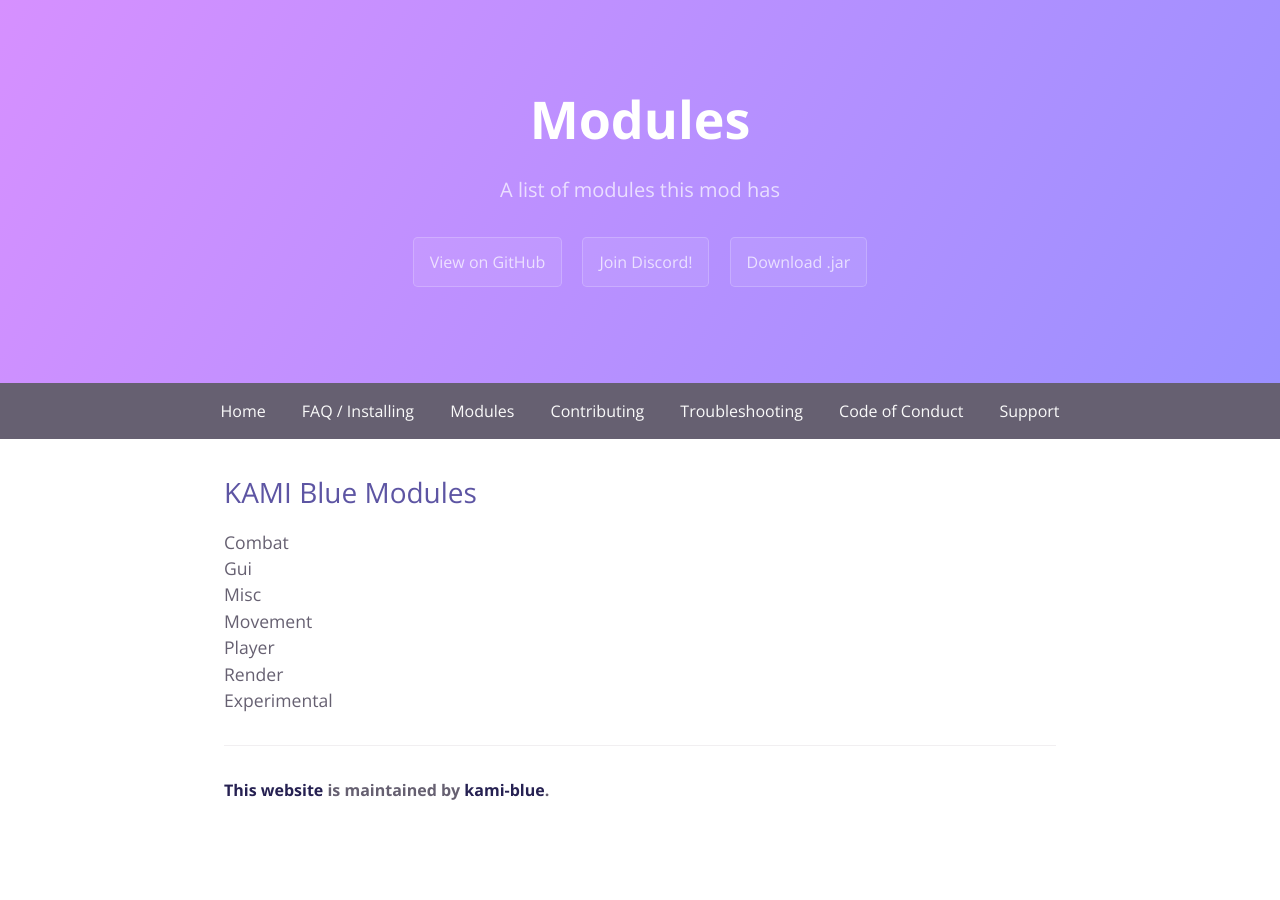
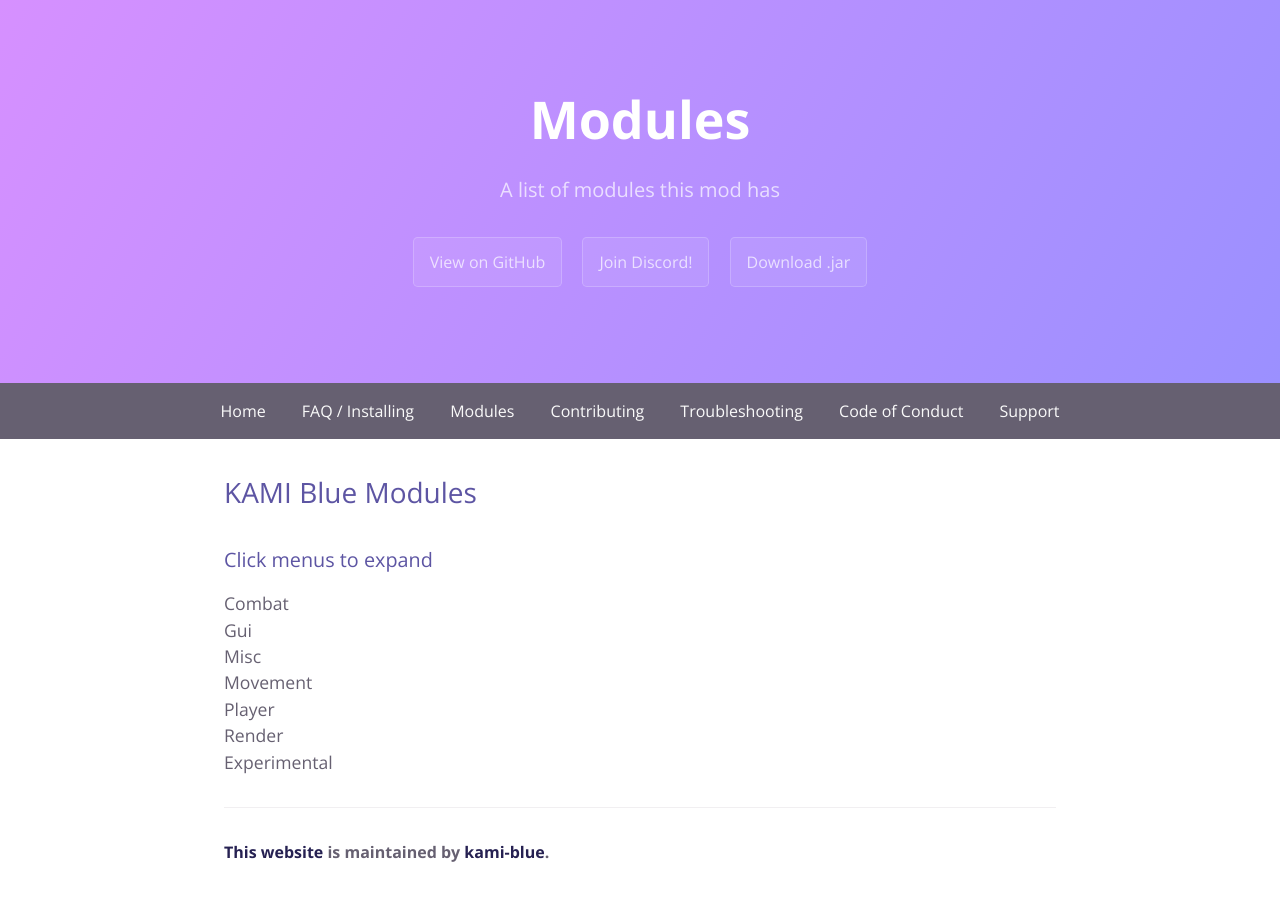
Before and after one commit to kami-blue/website, a Jekyll site: the page built from docs/modules.md, in a window 1280 px wide. Built offline with Jekyll 4.4.1, drawn with Linux system fonts in a browser that asks for light colours.

Commit message:
readd message

```diff
--- a/docs/modules.md
+++ b/docs/modules.md
@@ -5,6 +5,8 @@ description: A list of modules this mod has
 ---
 
 ## KAMI Blue Modules
+
+##### Click menus to expand
 
 <details>
     <summary>Combat</summary>
```
